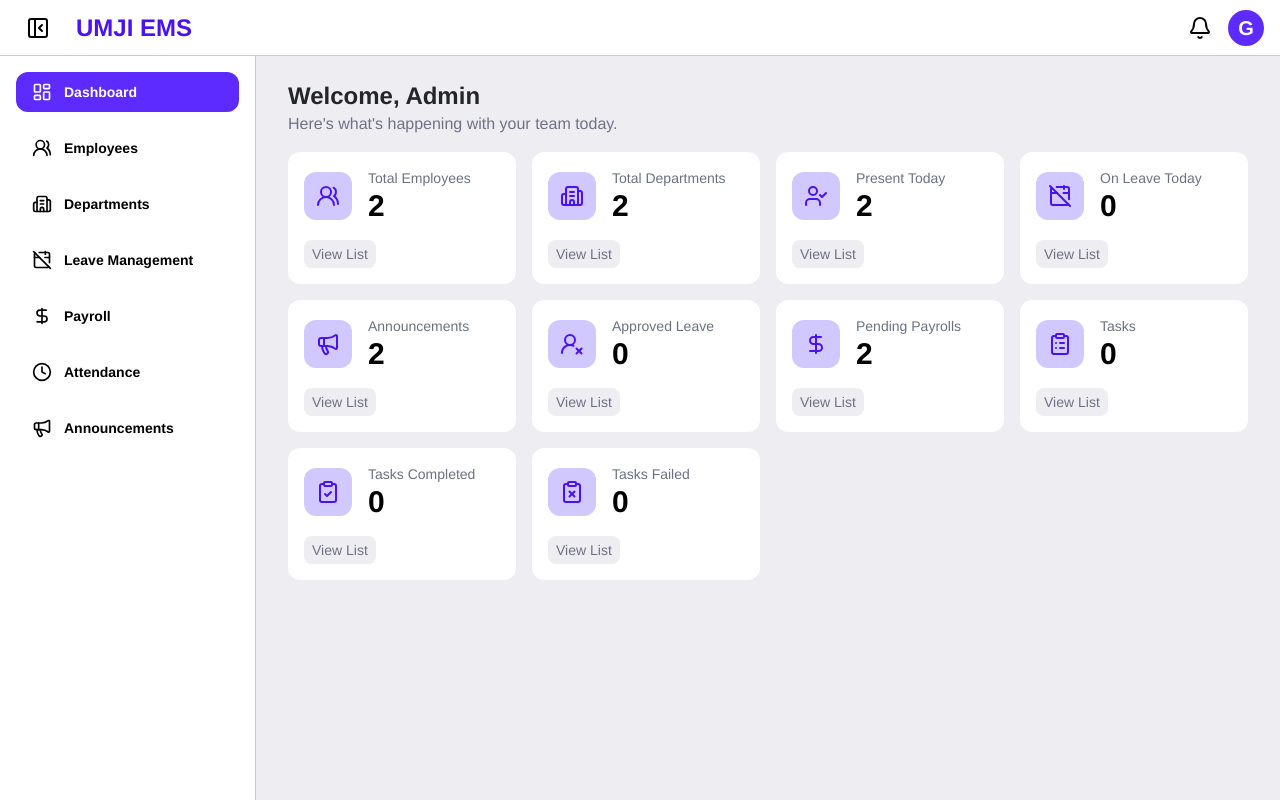
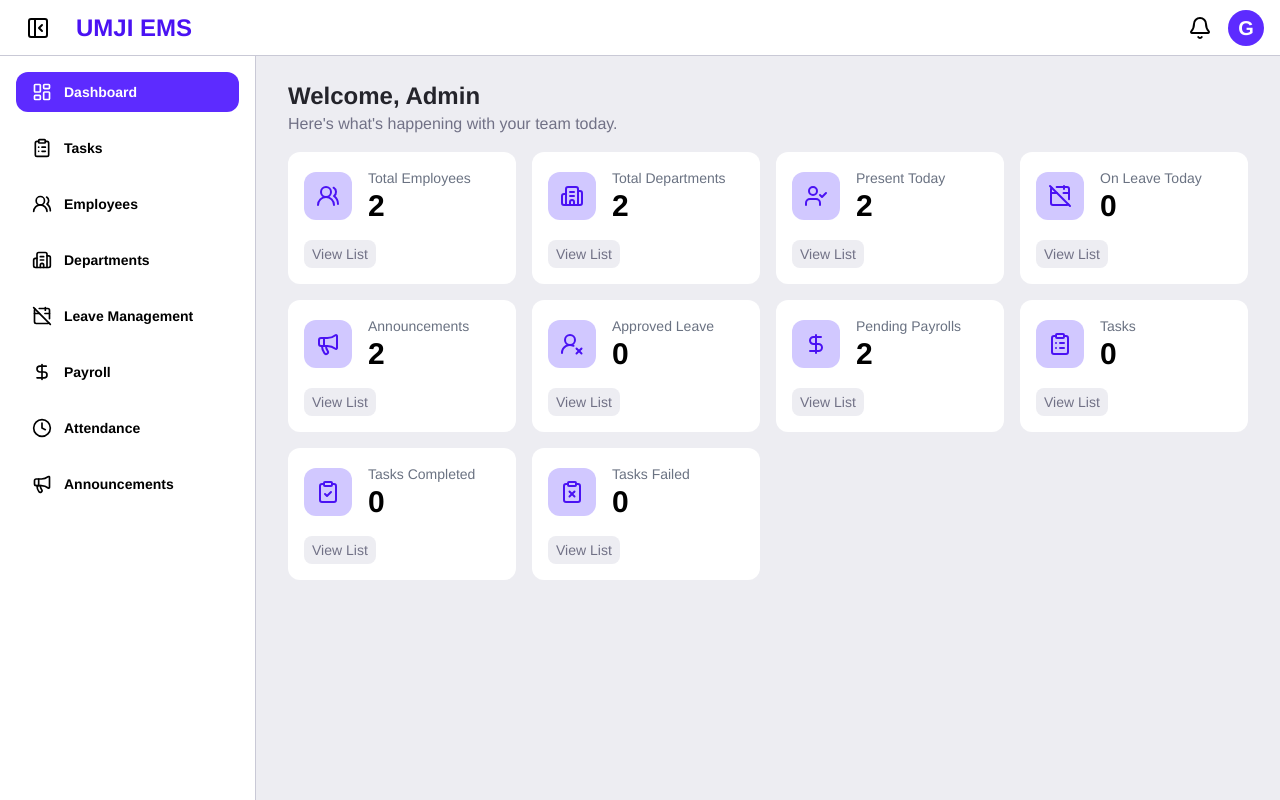
Before and after one commit to ghani726/umji-ems, a React (Vite) app: page /app in a window 1280 px wide. Built offline with nearby package versions, Linux system fonts and the light colour scheme.

Commit message:
Improvements in side bar

```diff
--- a/src/App.jsx
+++ b/src/App.jsx
@@ -3,8 +3,22 @@ import { Route, Routes } from "react-router-dom";
 import LoginPage from "./pages/login";
 import Main from "./pages/Website/Main";
 import WebApp from "./pages/App/WebApp";
+import { useEffect } from 'react';
+import { useLocation } from 'react-router-dom';
+const App = () => {
 
-const App = () => {
+
+
+  const location = useLocation();
+
+  useEffect(() => {
+    // This code runs every time the URL changes
+    console.log('Current Path:', location.pathname);
+
+    // Example: Send data to an analytics service
+    // myAnalytics.trackPageView(location.pathname);
+  }, [location]); // Dependency array tracks the location object
+
 
   return (
     <Routes>
--- a/src/Components/App/SideBar.jsx
+++ b/src/Components/App/SideBar.jsx
@@ -1,6 +1,7 @@
-import { LayoutDashboard, UsersRound, Building2, CalendarOff, DollarSign, Clock, Megaphone } from "lucide-react"
+import { LayoutDashboard, UsersRound, Building2, CalendarOff, DollarSign, Clock, Megaphone, ClipboardList } from "lucide-react"
 import { useContext } from "react"
 import Data from "../../contexts/Data";
+import { Link, useLocation } from 'react-router-dom';
 
 
 const SideBar = ({hide}) => {
@@ -21,36 +22,45 @@ const SideBar = ({hide}) => {
   //On page reload (Responsiveness)
   window.addEventListener("load", displayCheck);
     const data = useContext(Data);
+
+  const location = useLocation();
+
+
+
   return (
     <aside className={`flex ${data.mobile?"hidden":"flex"} flex-col p-4 gap-4 ${hide?"min-w-20":"min-w-64"} h-[calc(100dvh-3.5rem)] bg-white border-r border-secondary-300 `}>
-        <span className={`p-2.5 flex items-center gap-3 ${hide?"px-2.5 justify-center":"px-4 justify-start"} hover:bg-secondary-100 rounded-xl bg-primary-600 text-white`}>
+        <Link to="/app" className={`p-2.5 flex items-center gap-3 ${hide?"px-2.5 justify-center":"px-4 justify-start"}  rounded-xl cursor-pointer ${location.pathname === "/app"?"bg-primary-600 text-white hover:bg-primary-700 hover:shadow-[0_0_10px_rgba(0,0,0,0.3)]":"bg-transparent text-black hover:bg-secondary-100"}`}>
             <LayoutDashboard className="h-5 w-5 shrink-0" size={20}></LayoutDashboard>
             <p className={`font-semibold text-sm ${hide?"hidden":"flex"}`}>Dashboard</p>
-        </span>
-        <span className={`p-2.5 ${hide?"px-2.5 justify-center":"px-4 justify-start"} flex items-center gap-3 hover:bg-secondary-100 rounded-xl`}>
+        </Link>
+        <Link to="/app/tasks" className={`p-2.5 ${hide?"px-2.5 justify-center":"px-4 justify-start"} flex items-center gap-3  rounded-xl cursor-pointer ${location.pathname === "/app/tasks"?"bg-primary-600 text-white hover:bg-primary-700 hover:shadow-[0_0_10px_rgba(0,0,0,0.3)]":"bg-transparent text-black hover:bg-secondary-100"}`}>
+            <ClipboardList className="h-5 w-5 shrink-0" size={20}></ClipboardList>
+            <p className={`font-semibold text-sm ${hide?"hidden":"flex"}`}>Tasks</p>
+        </Link>
+        <Link to="/app/employees" className={`p-2.5 ${hide?"px-2.5 justify-center":"px-4 justify-start"} flex items-center gap-3  rounded-xl cursor-pointer ${location.pathname === "/app/employees"?"bg-primary-600 text-white hover:bg-primary-700 hover:shadow-[0_0_10px_rgba(0,0,0,0.3)]":"bg-transparent text-black hover:bg-secondary-100"}`}>
             <UsersRound className="h-5 w-5 shrink-0" size={20}></UsersRound>
             <p className={`font-semibold text-sm ${hide?"hidden":"flex"}`}>Employees</p>
-        </span>
-        <span className={`p-2.5 ${hide?"px-2.5 justify-center":"px-4 justify-start"} flex items-center gap-3 hover:bg-secondary-100 rounded-xl`}>
+        </Link>
+        <Link to="/app/departments" className={`p-2.5 ${hide?"px-2.5 justify-center":"px-4 justify-start"} flex items-center gap-3  rounded-xl cursor-pointer ${location.pathname === "/app/departments"?"bg-primary-600 text-white hover:bg-primary-700 hover:shadow-[0_0_10px_rgba(0,0,0,0.3)]":"bg-transparent text-black hover:bg-secondary-100"}`}>
             <Building2 className="h-5 w-5 shrink-0" size={20}></Building2>
             <p className={`font-semibold text-sm ${hide?"hidden":"flex"}`}>Departments</p>
-        </span>
-        <span className={`p-2.5 ${hide?"px-2.5 justify-center":"px-4 justify-start"} flex items-center gap-3 hover:bg-secondary-100 rounded-xl`}>
+        </Link>
+        <Link to="/app/leaves" className={`p-2.5 ${hide?"px-2.5 justify-center":"px-4 justify-start"} flex items-center gap-3  rounded-xl cursor-pointer ${location.pathname === "/app/leaves"?"bg-primary-600 text-white hover:bg-primary-700 hover:shadow-[0_0_10px_rgba(0,0,0,0.3)]":"bg-transparent text-black hover:bg-secondary-100"}`}>
             <CalendarOff className="h-5 w-5 shrink-0" size={20}></CalendarOff>
             <p className={`font-semibold text-sm ${hide?"hidden":"flex"}`}>Leave Management</p>
-        </span>
-        <span className={`p-2.5 ${hide?"px-2.5 justify-center":"px-4 justify-start"} flex items-center gap-3 hover:bg-secondary-100 rounded-xl`}>
+        </Link>
+        <Link to="/app/payroll" className={`p-2.5 ${hide?"px-2.5 justify-center":"px-4 justify-start"} flex items-center gap-3  rounded-xl cursor-pointer ${location.pathname === "/app/payroll"?"bg-primary-600 text-white hover:bg-primary-700 hover:shadow-[0_0_10px_rgba(0,0,0,0.3)]":"bg-transparent text-black hover:bg-secondary-100"}`}>
             <DollarSign className="h-5 w-5 shrink-0" size={20}></DollarSign>
             <p className={`font-semibold text-sm ${hide?"hidden":"flex"}`}>Payroll</p>
-        </span>
-        <span className={`p-2.5 ${hide?"px-2.5 justify-center":"px-4 justify-start"} flex items-center gap-3 hover:bg-secondary-100 rounded-xl`}>
+        </Link>
+        <Link to="/app/attendence" className={`p-2.5 ${hide?"px-2.5 justify-center":"px-4 justify-start"} flex items-center gap-3  rounded-xl cursor-pointer ${location.pathname === "/app/attendence"?"bg-primary-600 text-white hover:bg-primary-700 hover:shadow-[0_0_10px_rgba(0,0,0,0.3)]":"bg-transparent text-black hover:bg-secondary-100"}`}>
             <Clock className="h-5 w-5 shrink-0" size={20}></Clock>
             <p className={`font-semibold text-sm ${hide?"hidden":"flex"}`}>Attendance</p>
-        </span>
-        <span className={`p-2.5 ${hide?"px-2.5 justify-center":"px-4 justify-start"} flex items-center gap-3 hover:bg-secondary-100 rounded-xl`}>
+        </Link>
+        <Link to="/app/announcements" className={`p-2.5 ${hide?"px-2.5 justify-center":"px-4 justify-start"} flex items-center gap-3  rounded-xl cursor-pointer ${location.pathname === "/app/announcements"?"bg-primary-600 text-white hover:bg-primary-700 hover:shadow-[0_0_10px_rgba(0,0,0,0.3)]":"bg-transparent text-black hover:bg-secondary-100"}`}>
             <Megaphone className="h-5 w-5 shrink-0" size={20}></Megaphone>
             <p className={`font-semibold text-sm ${hide?"hidden":"flex"}`}>Announcements</p>
-        </span>
+        </Link>
 
     </aside>
   )
--- a/src/pages/Website/Error.jsx
+++ b/src/pages/Website/Error.jsx
@@ -1,7 +1,7 @@
 
 const Error = () => {
   return (
-    <div className='flex h-4/5 justify-center items-center w-full lg:max-h-[calc(100dvh-3.5rem)] font-bold text-8xl min-h-[calc(100dvh-650px-3.5rem)] lg:min-h-[calc(100dvh-298px-3.5rem)]'>Error</div>
+    <div className='flex h-4/5 justify-center items-center w-full sm:max-h-[calc(100dvh-3.5rem)] font-bold text-8xl min-h-[calc(100dvh-650px-3.5rem)] sm:min-h-[calc(100dvh-298px-3.5rem)]'>Error</div>
   )
 }
 
--- a/src/pages/Website/Pricing.jsx
+++ b/src/pages/Website/Pricing.jsx
@@ -1,7 +1,7 @@
 
 const Pricing = () => {
   return (
-    <div className="min-h-[calc(100dvh-650px-3.5rem)] lg:min-h-[calc(100dvh-298px-3.5rem)]">Pricing</div>
+    <div className="min-h-[calc(100dvh-650px-3.5rem)] sm:min-h-[calc(100dvh-298px-3.5rem)]">Pricing</div>
   )
 }
 
```
Also changed, not shown: src/pages/App/Dashboard.jsx (+17 -17 lines).
